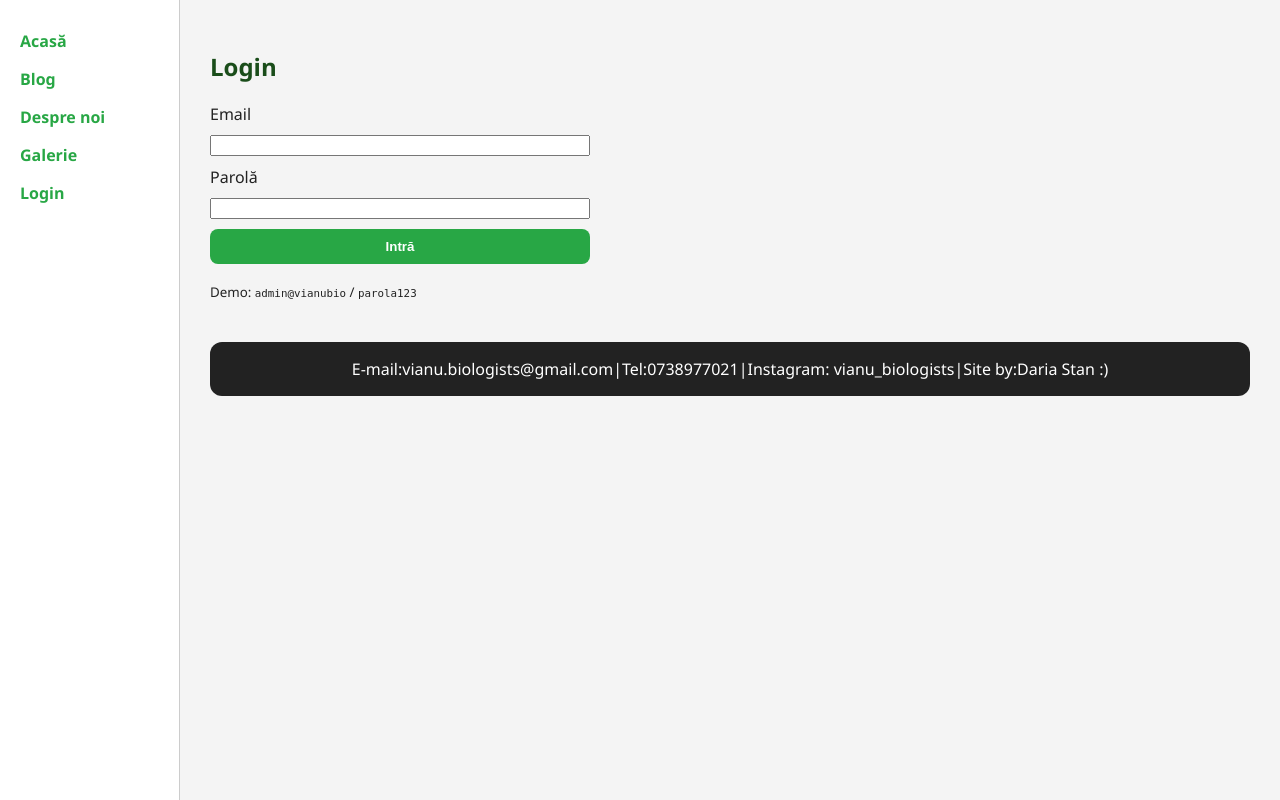
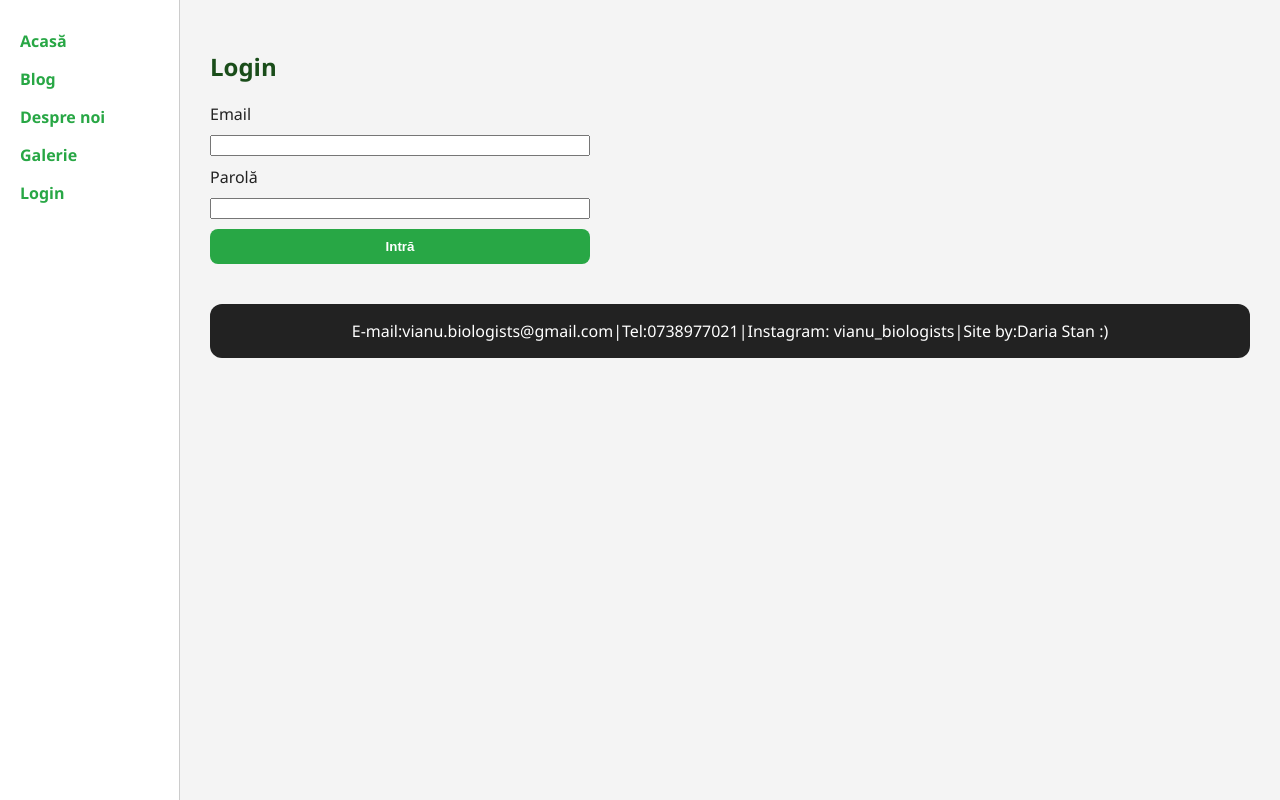
Before and after one commit to yokosumei/vianu_bio_site, a Flask app: page /login in a window 1280 px wide. Run offline with Flask 3, Linux system fonts and the light colour scheme.

Commit message:
Update login.html

```diff
--- a/templates/login.html
+++ b/templates/login.html
@@ -24,8 +24,6 @@
   <button type="submit">Intră</button>
 </form>
 
-<p><small>Demo: <code>admin@vianubio</code> / <code>parola123</code></small></p>
-
 <style>
   form{display:flex;flex-direction:column;gap:10px;max-width:380px}
   .flashes{list-style:none;padding:0;margin:0 0 12px}
```
